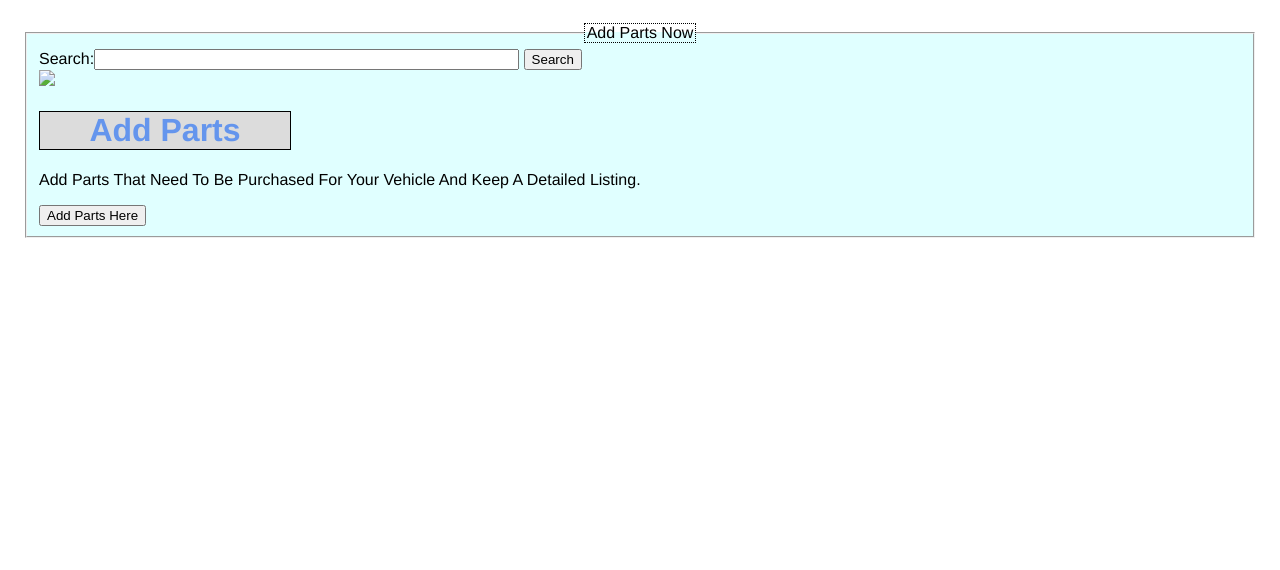
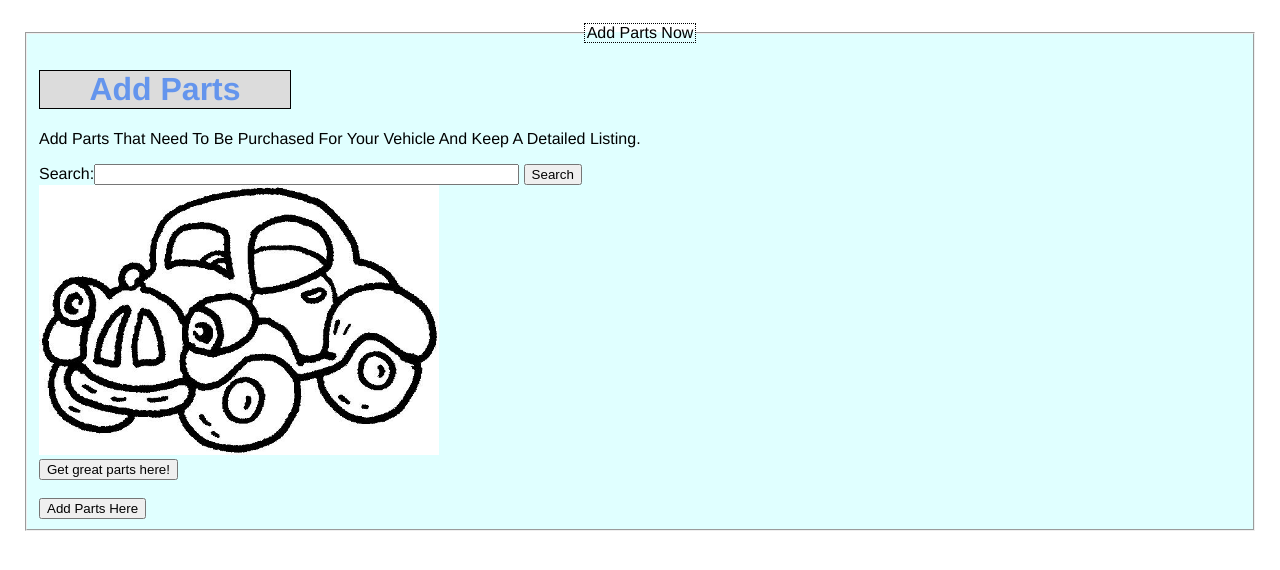
Before and after one commit to janellesalisbury/MiU-Project-1, a plain HTML site: page index.html in a window 1280 px wide. Drawn offline with Linux system fonts and the light colour scheme.

Commit message:
adding,moving,removing

```diff
--- a/index.html
+++ b/index.html
@@ -17,13 +17,13 @@
        <div id = "header">
              <fieldset>
                 <legend>Add Parts Now</legend>
-                   <dt>Search:<input type = "text" name = "search" size = "50"> <input type = "submit" value = "Search"></dt>
-                   <img src = "img/car.png" width = "400">
                 <div class = "margin" id = "main">
                    <h1>Add Parts</h1>
                    <p>Add parts that need to be purchased for your vehicle and keep a detailed listing.</p>
+                   <td>Search:<input type = "text" name = "search" size = "50"> <input type = "submit" value = "Search"></td><br>
+                   <img src = "Image/car.png" width = 400 >
+                   <dt><a href = "additem.html"><input type ="button" value = "Get great parts here!"></a></dt><br>
                    <dt><a href="additem.html"><input type="button" value="Add Parts Here"></a>
-
 
                 </div>
              </fieldset>
```
